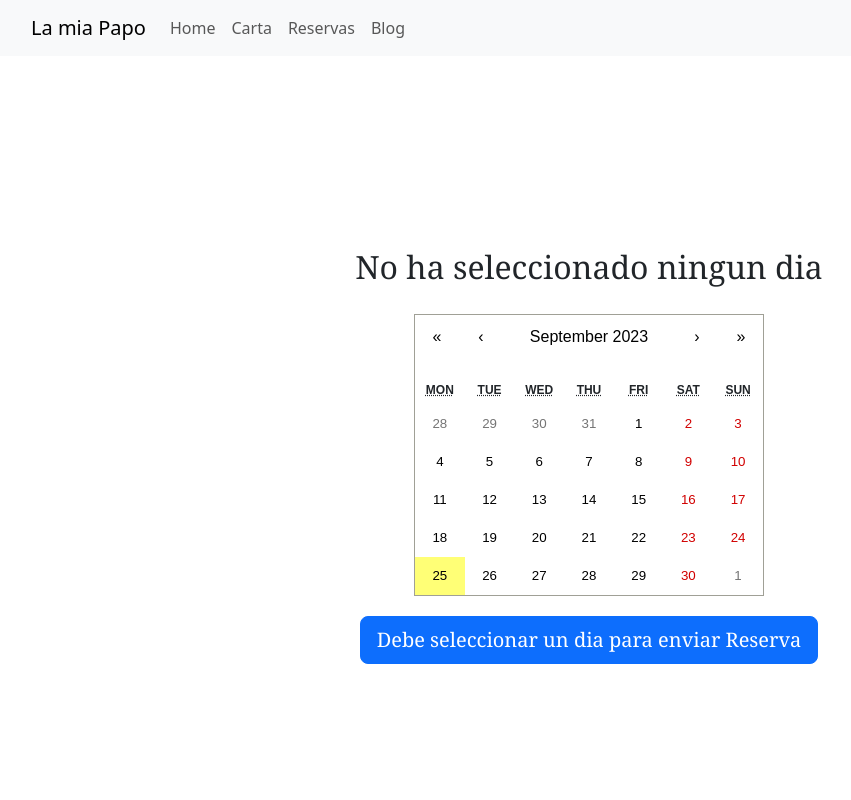
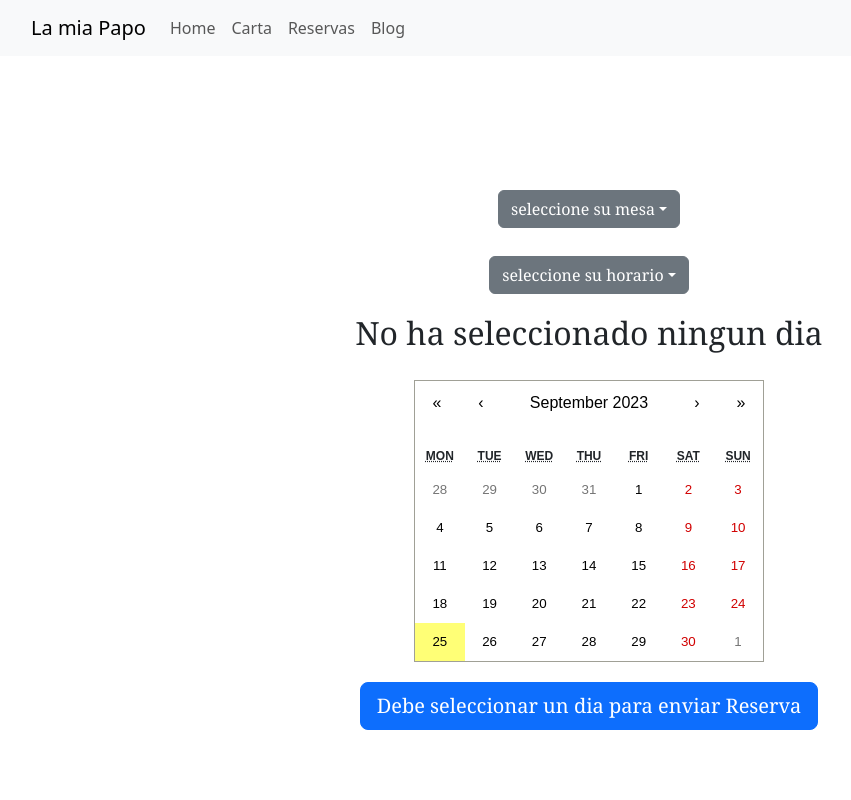
Before and after one commit to Cristianibanezvillarroel/ProyectoRestauranteCristianIbanez, a React (Vite) app: page /ProyectoRestauranteCristianIbanez/reserva in a window 1280 px wide. Shown: the top 800 px of the page, without its empty margins (51-902 px from the left). Built offline with nearby package versions, Linux system fonts and the light colour scheme.

Commit message:
agregacion de mesa y horario para reserva

```diff
--- a/src/FooterStyles.js
+++ b/src/FooterStyles.js
@@ -31,8 +31,6 @@ display: grid;
 grid-template-columns: repeat(auto-fill,
 						minmax(185px, 1fr));
 grid-gap: 20px;
-
-
 `;
 
 export const FooterLink = styled.a`
--- a/src/routes/Reservas.jsx
+++ b/src/routes/Reservas.jsx
@@ -1,7 +1,10 @@
 import { useState } from "react";
 import Calendar from "react-calendar";
 import "react-calendar/dist/Calendar.css";
-import {Container, Button , Alert} from 'react-bootstrap';
+import { Container, Button, Alert } from 'react-bootstrap';
+import Dropdown from 'react-bootstrap/Dropdown';
+import DropdownButton from 'react-bootstrap/DropdownButton';
+
 
 export const Reservas = () => {
   const allMonthValues = [
@@ -25,6 +28,7 @@ export const Reservas = () => {
 
   const [show, setShow] = useState(false);
 
+
   const handleDateChange = (value) => {
     setSelectedDate(value);
     setCalendarText(`El dia seleccionado es ${value.toDateString()}`);
@@ -38,6 +42,16 @@ export const Reservas = () => {
   const handleMonthChange = (value) => {
     const monthValue = allMonthValues[value.getMonth()];
     setCalendarText(`${monthValue} Mes seleccionado`);
+  };
+
+   const [horario, setHorario] = useState('');
+  const handleHorario = (e) => {
+    setHorario(e)
+  };
+
+  const [mesa, setMesa] = useState('');
+  const handleMesa = (e) => {
+    setMesa(e)
   };
 
   if (show) {
@@ -54,8 +68,31 @@ export const Reservas = () => {
     );
   }
 
+
   return (
     <div className="calendar-css">
+      <DropdownButton
+        id="dropdown-button-dark-example2"
+        variant="secondary"
+        title={mesa ? mesa : "seleccione su mesa"}
+        className="mt-2"
+        data-bs-theme="dark"
+        onSelect={handleMesa}
+      >
+        <Dropdown.Item eventKey="Mesa1">Mesa 1</Dropdown.Item>
+        <Dropdown.Item eventKey="Mesa2">Mesa 2</Dropdown.Item>
+      </DropdownButton>
+      <DropdownButton
+        id="dropdown-button-dark-example2"
+        variant="secondary"
+        title={horario ? horario : "seleccione su horario"}
+        className="mt-2"
+        data-bs-theme="dark"
+        onSelect={handleHorario}
+      >
+        <Dropdown.Item eventKey="am">horario am</Dropdown.Item>
+        <Dropdown.Item eventKey="pm">horario pm</Dropdown.Item>
+      </DropdownButton>
       <h2 className="calander-details">{calendarText}</h2>
       <Calendar
         onClickMonth={handleMonthChange}
@@ -65,7 +102,7 @@ export const Reservas = () => {
       />
       <div className="d-grid gap-2">
         <Button onClick={() => setShow(true)} variant="primary" size="lg">
-          {selectedDate ? 'Enviar Reserva' : 'Debe seleccionar un dia para enviar Reserva'}
+          {selectedDate ? mesa ? horario ? 'Enviar Reserva':'Debe seleccionar un horario para enviar Reserva' :'Debe seleccionar una mesa para enviar Reserva' :'Debe seleccionar un dia para enviar Reserva'}
         </Button>
       </div>
     </div>
```
